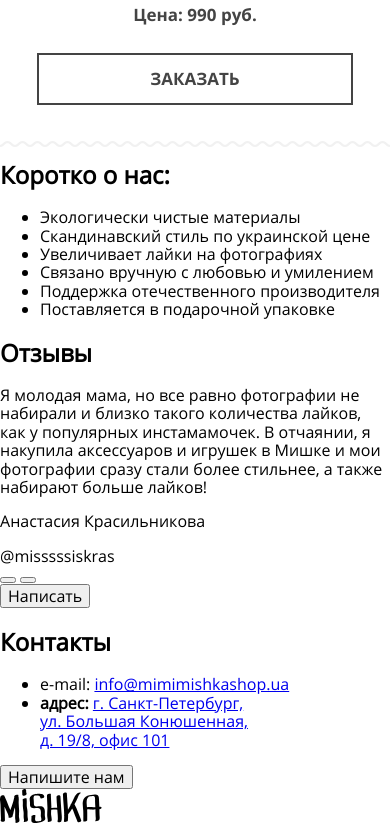
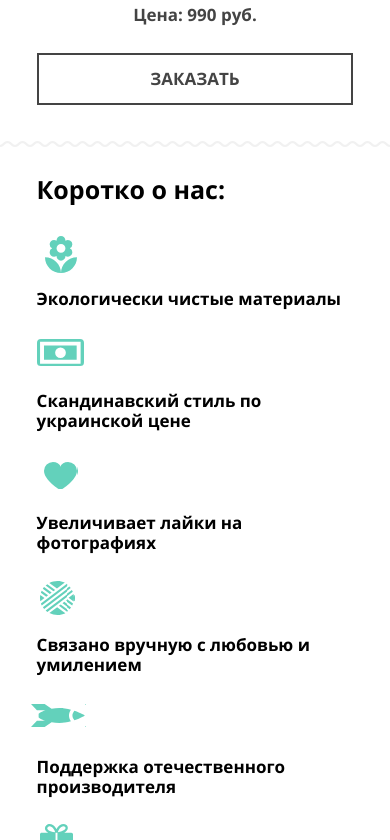
Before and after one commit to VladimirPelepetskyi/mishka_adaptive, a plain HTML site: page index.html in a window 390 px wide. Shown: the part 1257-2097 px from the top of the page. Drawn offline with Linux system fonts and the light colour scheme.

Commit message:
Mobile__aboutus - done

```diff
--- a/index.html
+++ b/index.html
@@ -141,13 +141,13 @@
 		</section>
 		<section class="aboutus">
 			<h2 class="aboutus__title">Коротко о нас:</h2>
-			<ul class="aboutus">
-				<li class="aboutus__item">Экологически чистые материалы</li>
-				<li class="aboutus__item">Скандинавский стиль по украинской цене</li>
-				<li class="aboutus__item">Увеличивает лайки на фотографиях</li>
-				<li class="aboutus__item">Связано вручную с любовью и умилением</li>
-				<li class="aboutus__item">Поддержка отечественного производителя</li>
-				<li class="aboutus__item">Поставляется в подарочной упаковке</li>
+			<ul class="aboutus__list">
+				<li class="aboutus__item aboutus__item--flower">Экологически чистые материалы</li>
+				<li class="aboutus__item aboutus__item--money">Скандинавский стиль по украинской цене</li>
+				<li class="aboutus__item aboutus__item--heart">Увеличивает лайки на фотографиях</li>
+				<li class="aboutus__item aboutus__item--ball">Связано вручную с любовью и умилением</li>
+				<li class="aboutus__item aboutus__item--rocket ">Поддержка отечественного производителя</li>
+				<li class="aboutus__item aboutus__item--gift">Поставляется в подарочной упаковке</li>
 			</ul>
 		</section>
 		<section class="reviews">
--- /dev/null
+++ b/less/blocks/aboutus.less
@@ -0,0 +1,119 @@
+.aboutus {
+	padding: 33px 9.375% 30px;
+}
+
+
+.aboutus__title {
+	.text-reset;
+
+	font-family: "OpenSans-Bold";
+	font-size: 25px;
+	line-height: 30px;
+	font-weight: bold;
+	color: #000000;
+}
+
+.aboutus__list {
+	.list-reset;
+	margin-top: 85px;
+}
+
+.aboutus__item {
+	position: relative;
+
+	margin-bottom: 82px;
+
+	font-family: "OpenSans-Bold";
+	font-size: 17px;
+	line-height: 20px;
+	font-weight: bold;
+	color: #000000;
+
+	&:last-child {
+		margin-bottom: 0;
+	}
+}
+
+.aboutus__item--flower {
+	&::before {
+		content: "";
+		position: absolute;
+		top: -53px;
+		left: 8px;
+
+		width: 32px;
+		height: 37px;
+
+		background-image: url('../img/icon-flower.svg');
+	}
+}
+
+.aboutus__item--money {
+	&::before {
+		content: "";
+		position: absolute;
+		top: -52px;
+		left: 0;
+
+		width: 47px;
+		height: 27px;
+
+		background-image: url('../img/icon-money.svg');
+	}
+}
+
+.aboutus__item--heart {
+	&::before {
+		content: "";
+		position: absolute;
+		top: -51px;
+		left: 7px;
+
+		width: 34px;
+		height: 27px;
+
+		background-image: url('../img/icon-heart.svg');
+	}
+}
+
+.aboutus__item--ball {
+	&::before {
+		content: "";
+		position: absolute;
+		top: -54px;
+		left: 3px;
+
+		width: 35px;
+		height: 34px;
+
+		background-image: url('../img/icon-ball.svg');
+	}
+}
+
+.aboutus__item--rocket {
+	&::before {
+		content: "";
+		position: absolute;
+		top: -53px;
+		left: -6px;
+
+		width: 55px;
+		height: 23px;
+
+		background-image: url('../img/icon-rocket.svg');
+	}
+}
+
+.aboutus__item--gift {
+	&::before {
+		content: "";
+		position: absolute;
+		top: -55px;
+		left: 3px;
+
+		width: 33px;
+		height: 32px;
+
+		background-image: url('../img/icon-gift.svg');
+	}
+}
--- a/less/style.less
+++ b/less/style.less
@@ -3,3 +3,5 @@
 @import "mixins.less";
 @import "blocks/main-nav.less";
 @import "blocks/productweek.less";
+@import "blocks/aboutus.less";
+@import "blocks/reviews.less";
```
Also changed, not shown: css/style.css, img/icon-ball.svg (added), img/icon-flower.svg (added), img/icon-gift.svg (added), img/icon-heart.svg (added), img/icon-money.svg (added), img/icon-rocket.svg (added), less/blocks/reviews.less (added). Lines whose indentation alone changed are shown as unchanged.
